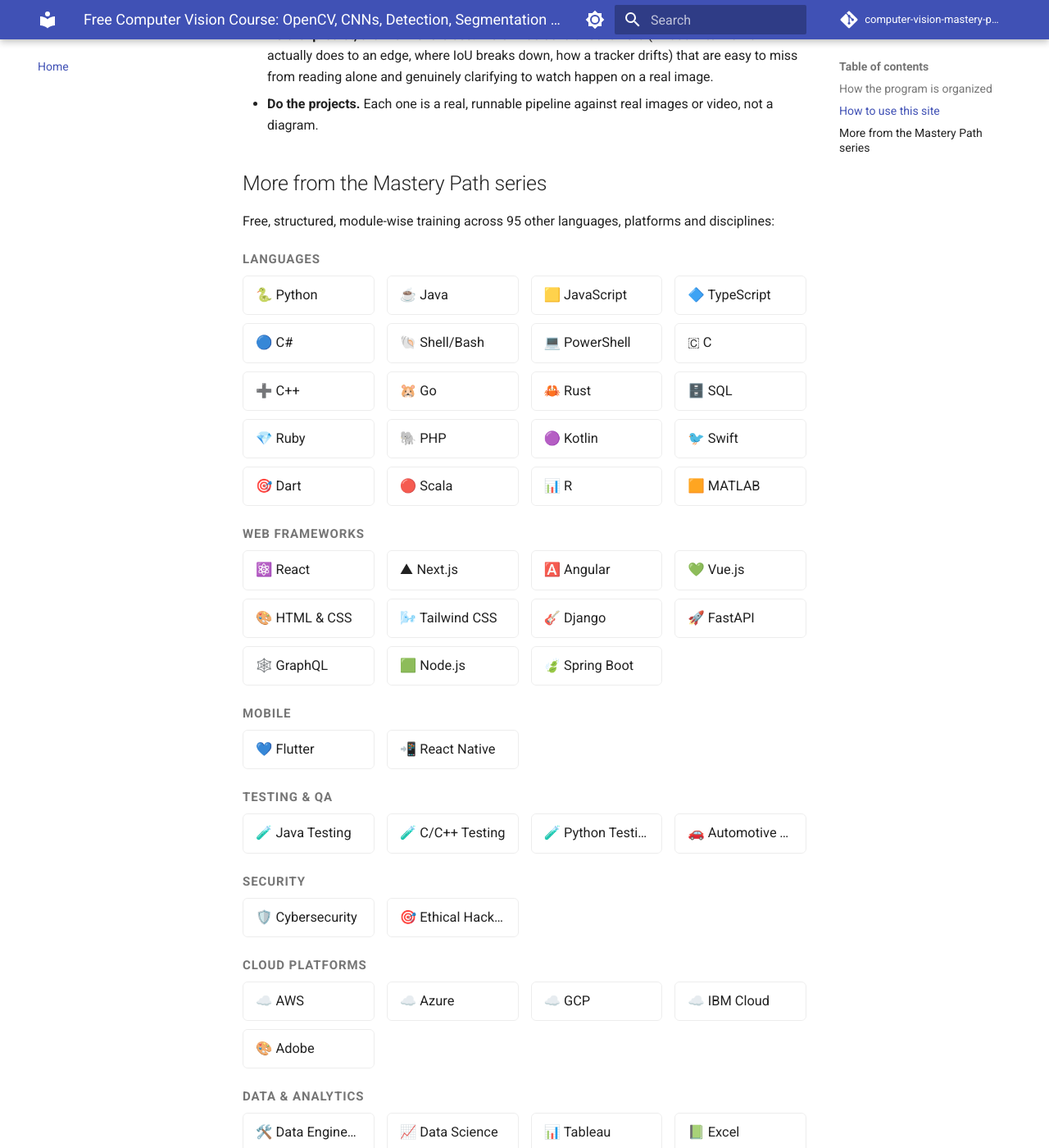
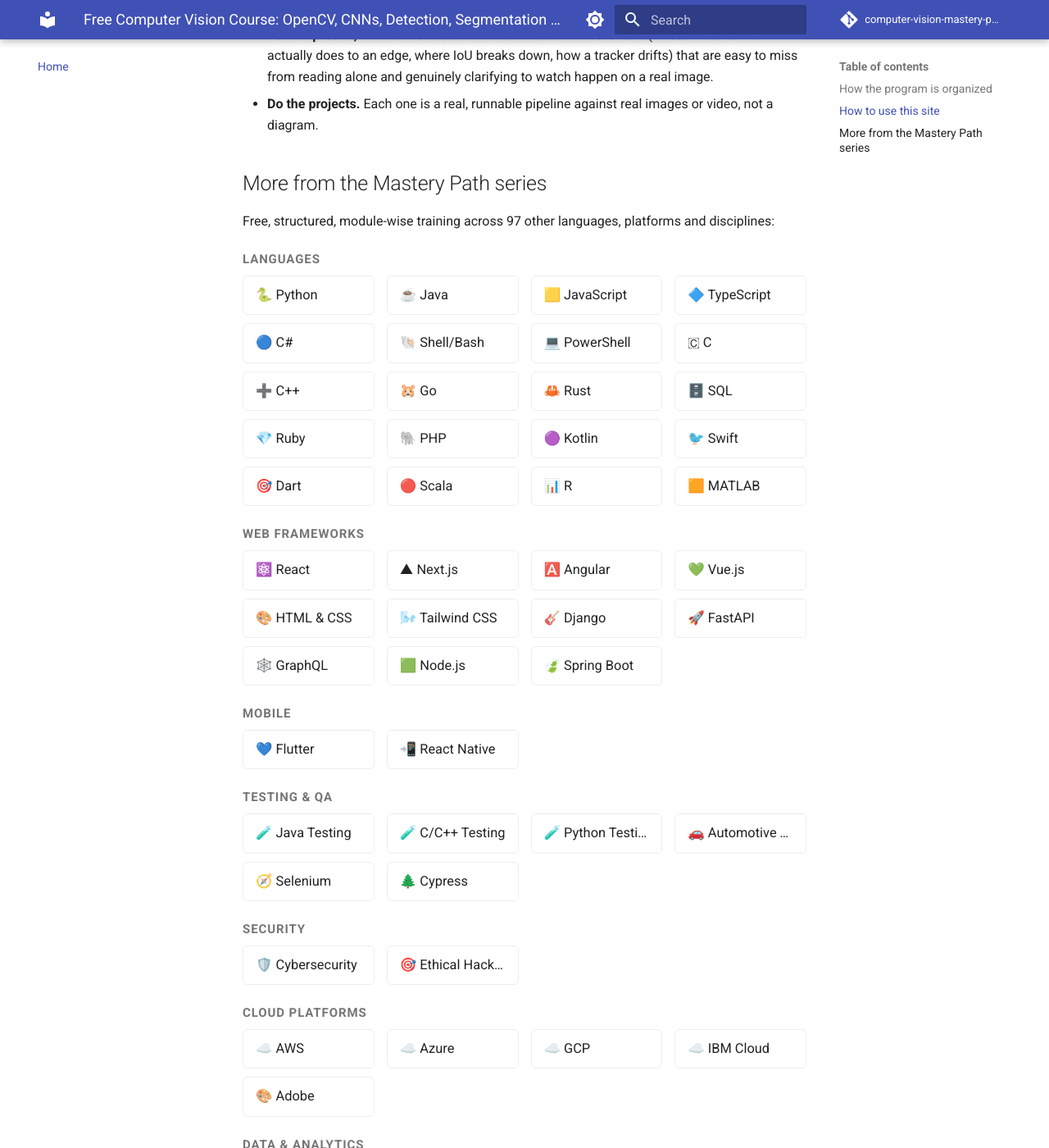
Before and after one commit to SIGILIPELLI/computer-vision-mastery-path, an MkDocs documentation site: the page built from docs/index.md, in a window 1280 px wide and 1400 px high, scrolled down 1740 px. Shown: the whole window at 82% size. Built offline with MkDocs 1.6.1 and Material for MkDocs 9.7.7, drawn with Linux system fonts in a browser that asks for light colours; comment, search, counter and statistics services are not loaded; some of the changed text lies outside the part shown.

Commit message:
Refresh cross-site course links to current 98-course catalog
Regenerate the "More from the Mastery Path series" grid and the
404-page course count from the hub's current site list -- this page
had drifted out of sync as new courses were added to the network.

Co-Authored-By: Claude Sonnet 5 <noreply@anthropic.com>
Claude-Session: https://claude.ai/code/session_01Hje8nqbBP9V9WQ3JEcJc69

```diff
--- a/docs/index.md
+++ b/docs/index.md
@@ -69,7 +69,7 @@ Each level has 9 teaching modules plus a hands-on project (module 10), for **40
 
 ## More from the Mastery Path series
 
-Free, structured, module-wise training across 95 other languages, platforms and disciplines:
+Free, structured, module-wise training across 97 other languages, platforms and disciplines:
 
 <div class="mastery-grid-wrap">
 <p class="mastery-grid-category">Languages</p>
@@ -120,6 +120,8 @@ Free, structured, module-wise training across 95 other languages, platforms and
   <a href="https://sigilipelli.github.io/cpp-testing-mastery-path/">🧪 C/C++ Testing</a>
   <a href="https://sigilipelli.github.io/python-testing-mastery-path/">🧪 Python Testing</a>
   <a href="https://sigilipelli.github.io/automotive-testing-mastery-path/">🚗 Automotive Testing</a>
+  <a href="https://sigilipelli.github.io/selenium-mastery-path/">🧭 Selenium</a>
+  <a href="https://sigilipelli.github.io/cypress-mastery-path/">🌲 Cypress</a>
 </div>
 <p class="mastery-grid-category">Security</p>
 <div class="mastery-grid">
--- a/docs/overrides/404.html
+++ b/docs/overrides/404.html
@@ -6,7 +6,7 @@
   <p>That link is broken, or the page moved. Try one of these instead:</p>
   <p class="mp-404-actions">
     <a href="{{ config.site_url }}" class="md-button md-button--primary">← Back to {{ config.site_name }}</a>
-    <a href="https://sigilipelli.github.io/" class="md-button">Search all 64 courses</a>
+    <a href="https://sigilipelli.github.io/" class="md-button">Search all 98 courses</a>
   </p>
 </div>
 <style>
```
Also changed, not shown: other parts of docs/index.md (+3 -3 lines).
